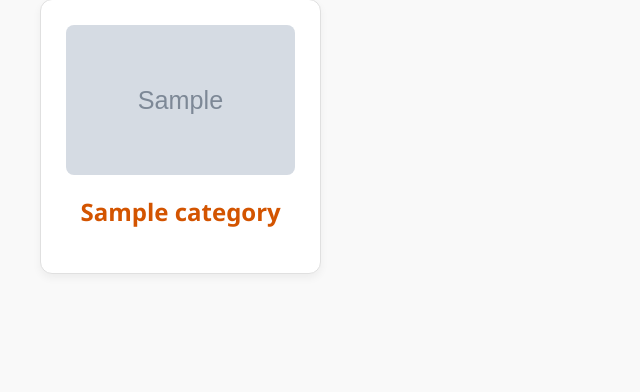
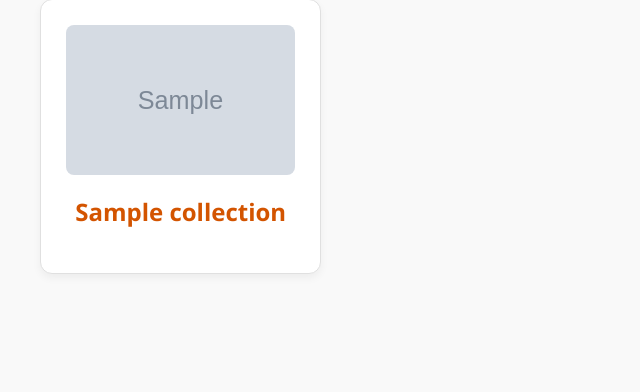
Before and after one commit to louisguichard/papilles, a Django app: page / in a window 1280 px wide. Shown: the part 145-537 px from the top of the page, without its empty margins (0-640 px from the left). Run offline with Django 5.2, Linux system fonts and the light colour scheme; tables that the repository leaves empty hold one stand-in row (values such as "Sample post"); grey boxes marked "Sample" are stand-in pictures.

Commit message:
refactor: rename categories to collections

```diff
--- a/recipes/admin.py
+++ b/recipes/admin.py
@@ -1,6 +1,6 @@
 from django.contrib import admin
-from .models import Category, Recipe
+from .models import Collection, Recipe
 
 # Register your models here.
-admin.site.register(Category)
+admin.site.register(Collection)
 admin.site.register(Recipe)
--- a/recipes/forms.py
+++ b/recipes/forms.py
@@ -7,7 +7,7 @@
         model = Recipe
         fields = [
             "title",
-            "categories",
+            "collections",
             "time",
             "picture",
             "ingredients",
@@ -15,7 +15,7 @@
         ]
         exclude = ["user", "slug"]
         widgets = {
-            "categories": forms.CheckboxSelectMultiple(),
+            "collections": forms.CheckboxSelectMultiple(),
             "ingredients": forms.Textarea(
                 attrs={"rows": 8, "placeholder": "Un ingrédient par ligne"}
             ),
@@ -25,7 +25,7 @@
         }
         labels = {
             "title": "Nom de la recette",
-            "categories": "Catégories",
+            "collections": "Collections",
             "time": "Temps de préparation (minutes)",
             "picture": "Photo",
             "ingredients": "Ingrédients",
--- a/recipes/models.py
+++ b/recipes/models.py
@@ -3,11 +3,11 @@
 from django.contrib.auth.models import User
 
 
-class Category(models.Model):
+class Collection(models.Model):
     name = models.CharField(max_length=100, unique=True)
     slug = models.SlugField(max_length=100, unique=True)
     description = models.TextField()
-    image = models.ImageField(upload_to="categories/", blank=True, null=True)
+    image = models.ImageField(upload_to="collections/", blank=True, null=True)
 
     def save(self, *args, **kwargs):
         if not self.slug:
@@ -15,7 +15,7 @@
             # Check if the slug exists
             counter = 1
             original_slug = self.slug
-            while Category.objects.filter(slug=self.slug).exists():
+            while Collection.objects.filter(slug=self.slug).exists():
                 self.slug = f"{original_slug}-{counter}"
                 counter += 1
         super().save(*args, **kwargs)
@@ -30,8 +30,8 @@
     user = models.ForeignKey(
         User, on_delete=models.CASCADE, related_name="recipes", null=True, blank=True
     )
-    categories = models.ManyToManyField(
-        Category,
+    collections = models.ManyToManyField(
+        Collection,
         related_name="recipes",
         blank=True,
     )
--- a/recipes/templates/recipes/create_recipe.html
+++ b/recipes/templates/recipes/create_recipe.html
@@ -114,7 +114,7 @@
                     <p>
                         <label for="{{ field.id_for_label }}">{{ field.label }}</label>
 
-                        {% if field.name == 'categories' %}
+                        {% if field.name == 'collections' %}
                             <div class="checkbox-group">
                                 {% for checkbox in field %}
                                     <label class="checkbox-label">
--- a/recipes/templates/recipes/home.html
+++ b/recipes/templates/recipes/home.html
@@ -45,13 +45,13 @@
         .create-button span {
             margin-left: 6px;
         }
-        .category-grid {
+        .collection-grid {
             display: grid;
             grid-template-columns: repeat(auto-fill, minmax(250px, 1fr));
             gap: 25px;
             margin: 0 auto;
         }
-        .category-tile {
+        .collection-tile {
             padding: 25px;
             border: 1px solid #e0e0e0;
             border-radius: 12px;
@@ -60,19 +60,19 @@
             box-shadow: 0 4px 8px rgba(0,0,0,0.05);
             transition: transform 0.2s, box-shadow 0.2s;
         }
-        .category-tile:hover {
+        .collection-tile:hover {
             transform: translateY(-5px);
             box-shadow: 0 6px 12px rgba(0,0,0,0.1);
             background-color: #fff8f2;
         }
-        .category-tile a {
+        .collection-tile a {
             text-decoration: none;
         }
-        .category-tile h2 {
+        .collection-tile h2 {
             color: #d35400;
             margin-top: 0;
         }
-        .category-image {
+        .collection-image {
             width: 100%;
             height: 150px;
             object-fit: cover;
@@ -126,16 +126,16 @@
                 </a>
             </div>
         </div>
-        <div class="category-grid">
-            {% for category in categories %}
-                <div class="category-tile">
-                    <a href="{% url 'category' category.slug %}">
-                        {% if category.image %}
-                            <img src="{{ category.image.url }}" alt="{{ category.name }}" class="category-image">
+        <div class="collection-grid">
+            {% for collection in collections %}
+                <div class="collection-tile">
+                    <a href="{% url 'collection' collection.slug %}">
+                        {% if collection.image %}
+                            <img src="{{ collection.image.url }}" alt="{{ collection.name }}" class="collection-image">
                         {% else %}
-                            <img src="{% static 'images/no-image-placeholder.png' %}" alt="No image available" class="category-image">
+                            <img src="{% static 'images/no-image-placeholder.png' %}" alt="No image available" class="collection-image">
                         {% endif %}
-                        <h2>{{ category.name }}</h2>
+                        <h2>{{ collection.name }}</h2>
                     </a>
                 </div>
             {% endfor %}
--- a/recipes/urls.py
+++ b/recipes/urls.py
@@ -3,7 +3,7 @@
 
 urlpatterns = [
     path("", views.home, name="home"),
-    path("category/<slug:category_slug>/", views.category, name="category"),
+    path("collection/<slug:collection_slug>/", views.collection, name="collection"),
     path("recipe/<slug:recipe_slug>/", views.recipe, name="recipe"),
     path("create-recipe/", views.create_recipe, name="create_recipe"),
     path("edit-recipe/<slug:recipe_slug>/", views.edit_recipe, name="edit_recipe"),
--- a/recipes/views.py
+++ b/recipes/views.py
@@ -1,23 +1,23 @@
 from django.shortcuts import render, get_object_or_404, redirect
-from .models import Category, Recipe
+from .models import Collection, Recipe
 from .forms import RecipeForm
 from django.contrib.auth.decorators import login_required
 from django.http import HttpResponseForbidden
 
 
 def home(request):
-    categories = Category.objects.all()
-    return render(request, "recipes/home.html", {"categories": categories})
+    collections = Collection.objects.all()
+    return render(request, "recipes/home.html", {"collections": collections})
 
 
-def category(request, category_slug):
-    category = get_object_or_404(Category, slug=category_slug)
-    recipes = category.recipes.all()
+def collection(request, collection_slug):
+    collection = get_object_or_404(Collection, slug=collection_slug)
+    recipes = collection.recipes.all()
     return render(
         request,
-        "recipes/category.html",
+        "recipes/collection.html",
         {
-            "category": category,
+            "collection": collection,
             "recipes": recipes,
         },
     )
@@ -25,14 +25,14 @@
 
 def recipe(request, recipe_slug):
     recipe = get_object_or_404(Recipe, slug=recipe_slug)
-    # Get the first category for the back link (if any)
-    first_category = recipe.categories.first()
+    # Get the first collection for the back link (if any)
+    first_collection = recipe.collections.first()
     return render(
         request,
         "recipes/recipe.html",
         {
             "recipe": recipe,
-            "first_category": first_category,
+            "first_collection": first_collection,
             "is_owner": request.user == recipe.user,
         },
     )
```
Also changed, not shown: recipes/templates/recipes/collection.html (renamed from recipes/templates/recipes/category.html, +11 -11 lines), recipes/templates/recipes/recipe.html (+9 -9 lines), recipes/migrations/0007_collection_remove_recipe_categories_and_more.py (added).
